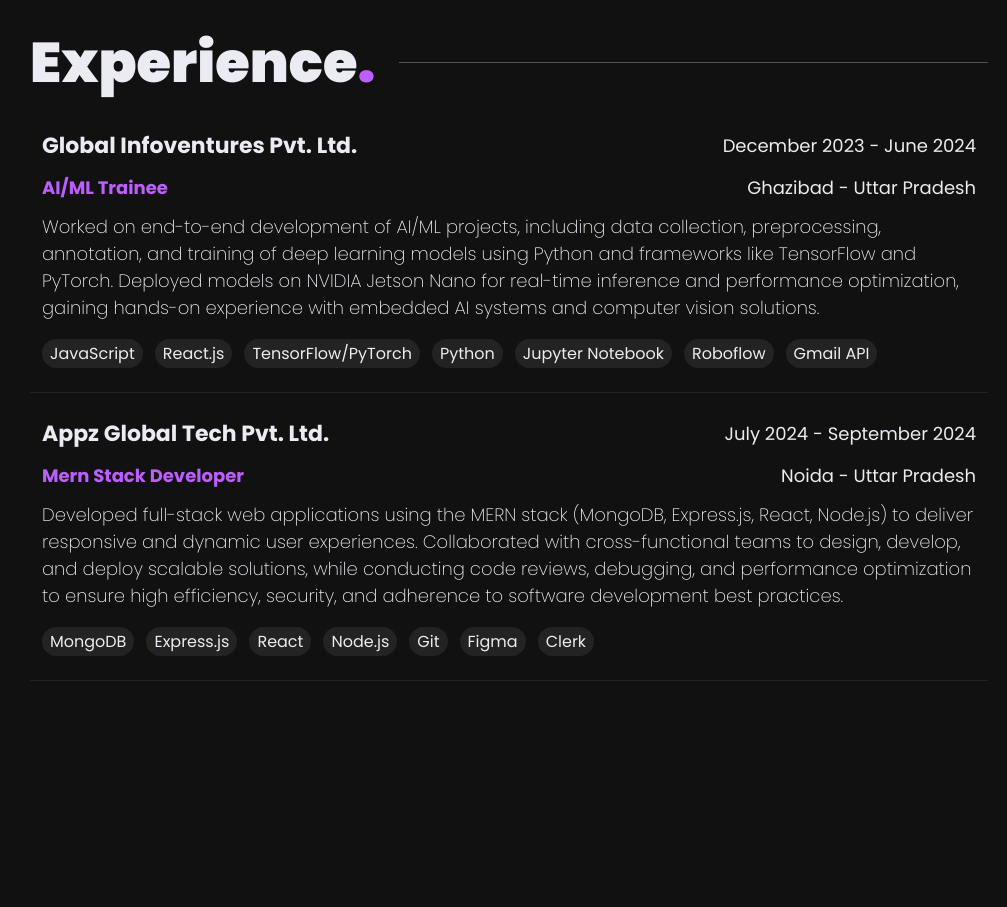
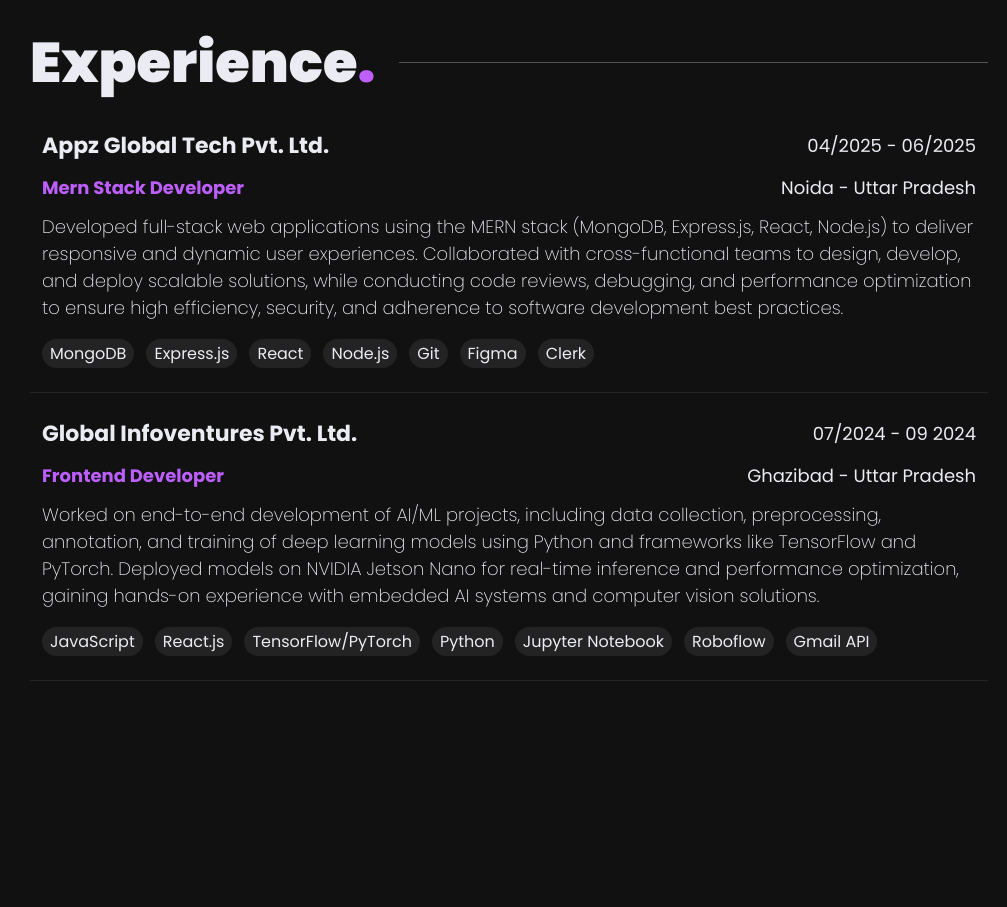
Before and after one commit to abhisheksaxenaAS/Portfolio-1.0, a Next.js app: page / in a window 1280 px wide. Shown: the part 3960-4867 px from the top of the page, without its empty margins (161-1168 px from the left). Built offline with nearby package versions, Linux system fonts and the light colour scheme.

Commit message:
resume updated

```diff
--- a/components/home/experience/Experience.tsx
+++ b/components/home/experience/Experience.tsx
@@ -13,36 +13,27 @@
 };
 
 const experience = [
-
+  {
+    title: "Appz Global Tech Pvt. Ltd.",
+    position: "Mern Stack Developer",
+    time: "04/2025 - 06/2025",
+    location: "Noida - Uttar Pradesh",
+    description:
+      "Developed full-stack web applications using the MERN stack (MongoDB, Express.js, React, Node.js) to deliver responsive and dynamic user experiences. Collaborated with cross-functional teams to design, develop, and deploy scalable solutions, while conducting code reviews, debugging, and performance optimization to ensure high efficiency, security, and adherence to software development best practices.",
+    tech: [
+      "MongoDB", "Express.js", "React", "Node.js", "Git", "Figma", "Clerk"
+    ],
+  },
 
   {
     title: "Global Infoventures Pvt. Ltd.",
-    position: "AI/ML Trainee",
-    time: "December 2023 - June 2024",
+    position: "Frontend Developer",
+    time: "07/2024 - 09 2024",
     location: "Ghazibad - Uttar Pradesh",
     description: "Worked on end-to-end development of AI/ML projects, including data collection, preprocessing, annotation, and training of deep learning models using Python and frameworks like TensorFlow and PyTorch. Deployed models on NVIDIA Jetson Nano for real-time inference and performance optimization, gaining hands-on experience with embedded AI systems and computer vision solutions.",
     tech: ["JavaScript", "React.js", "TensorFlow/PyTorch", "Python", "Jupyter Notebook", "Roboflow", "Gmail API"],
   },
 
 
-  {
-    title: "Appz Global Tech Pvt. Ltd.",
-    position: "Mern Stack Developer",
-    time: "July 2024 - September 2024",
-    location: "Noida - Uttar Pradesh",
-    description:
-      "Developed full-stack web applications using the MERN stack (MongoDB, Express.js, React, Node.js) to deliver responsive and dynamic user experiences. Collaborated with cross-functional teams to design, develop, and deploy scalable solutions, while conducting code reviews, debugging, and performance optimization to ensure high efficiency, security, and adherence to software development best practices.",
-    tech: [
-      "MongoDB",
-      "Express.js",
-      "React",
-      "Node.js",
-      "Git",
-      "Figma",
-      "Clerk"
-    ],
-  }
-
-
 
 ];
```
Also changed, not shown: 2 other files (tests, documents, lock files or other folders).
